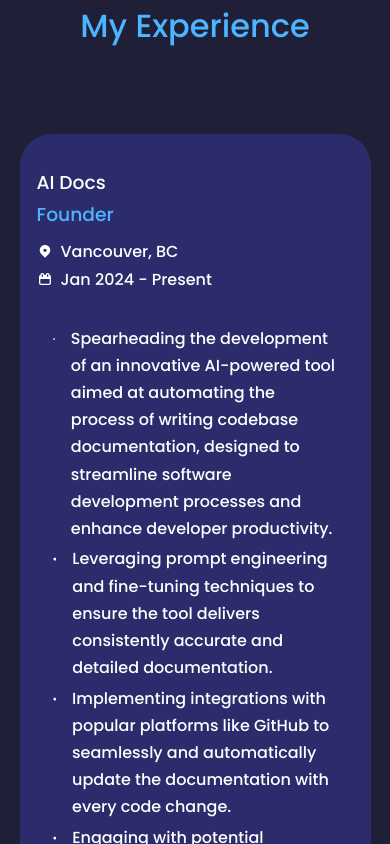
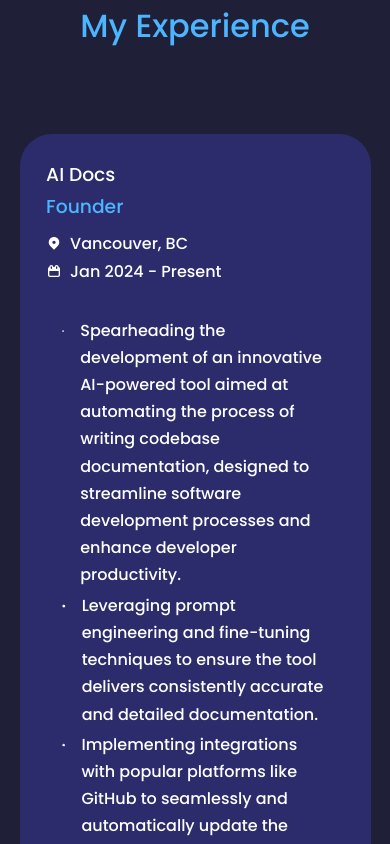
Before and after one commit to thomashart17/thomashart17.github.io, a React (Create React App) app: page / in a window 390 px wide. Shown: the part 3720-4564 px from the top of the page. Built offline with nearby package versions, Linux system fonts and the light colour scheme.

Commit message:
fix mobile spacing

```diff
--- a/src/components/experience/experience.css
+++ b/src/components/experience/experience.css
@@ -101,6 +101,6 @@
 
     .experience__container > div {
         width: 100%;
-        padding: 2rem 1rem;
+        padding: 1.5rem 1.6rem;
     }
 }
```
